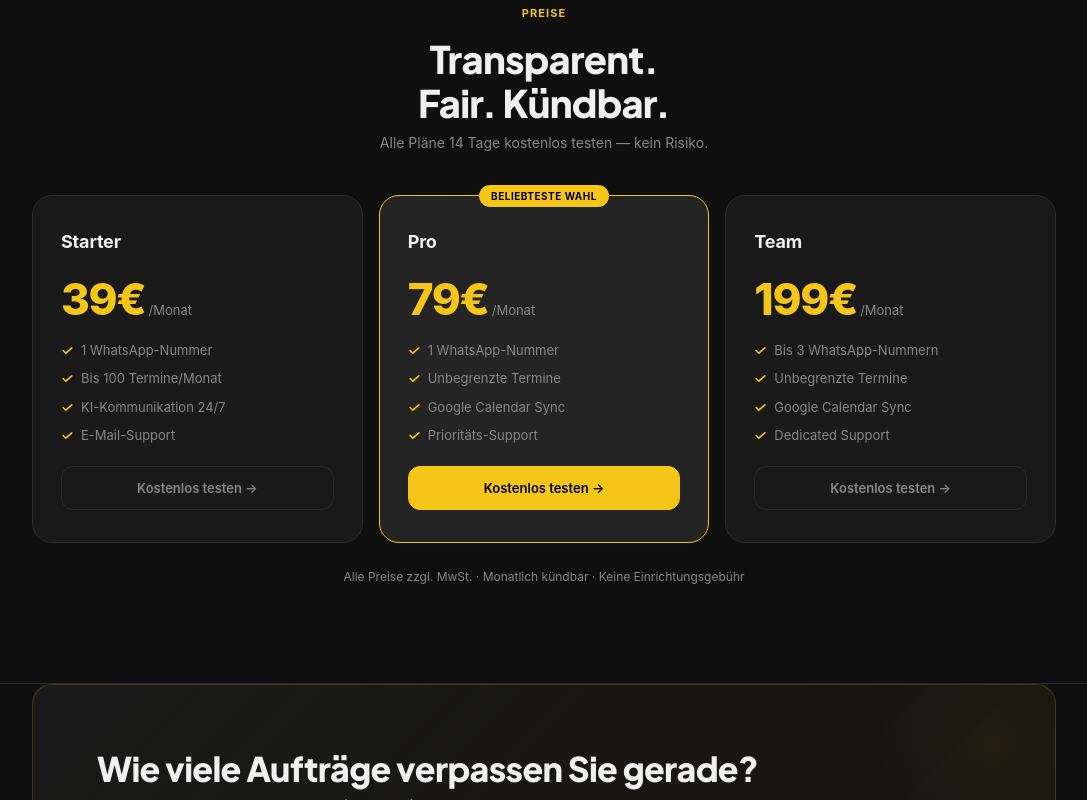
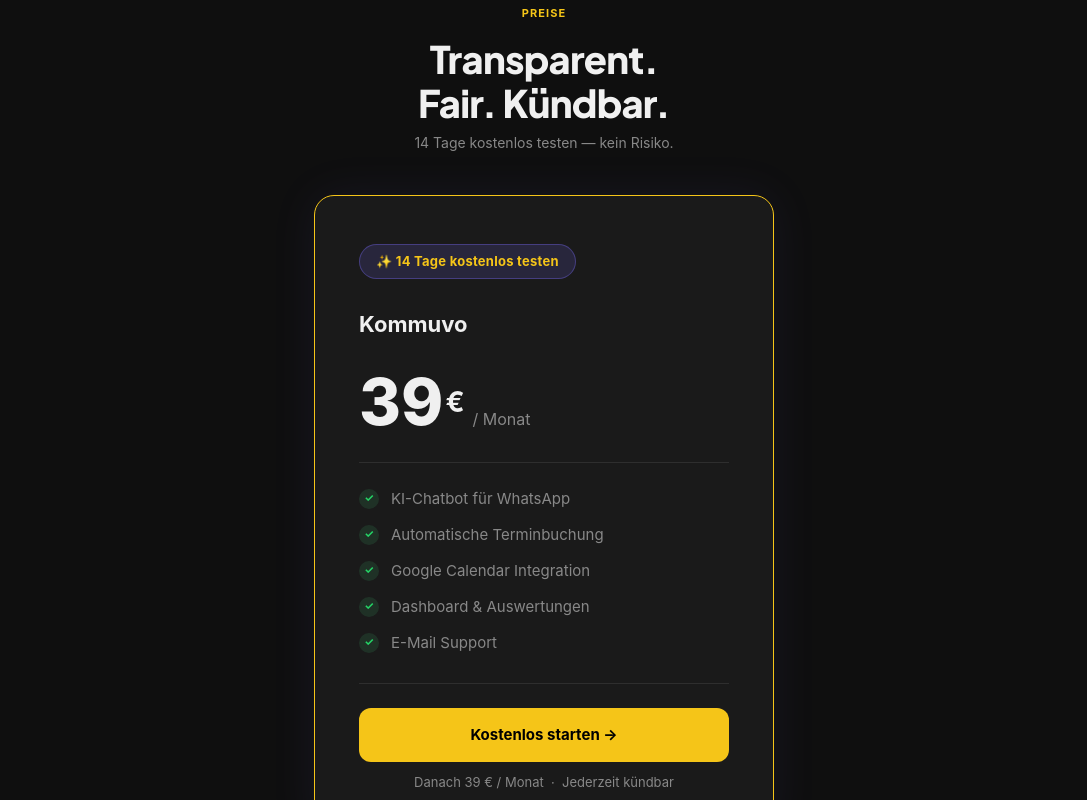
Before and after one commit to LukasBoerger/handwerkbot-frontend, an Angular app: page / in a window 1280 px wide. Shown: the part 2000-2800 px from the top of the page, without its empty margins (96-1183 px from the left). Built offline with nearby package versions, Linux system fonts and the light colour scheme.

Commit message:
pricing landing page

```diff
--- a/src/app/pages/landing/landing.html
+++ b/src/app/pages/landing/landing.html
@@ -101,33 +101,29 @@
 <section class="pricing">
   <div class="section-label">Preise</div>
   <h2>Transparent.<br>Fair. Kündbar.</h2>
-  <p class="pricing-sub">Alle Pläne 14 Tage kostenlos testen — kein Risiko.</p>
-  <div class="pricing-grid">
-    @for (plan of plans; track plan.name) {
-      <div class="pricing-card" [class.highlighted]="plan.highlight">
-        @if (plan.highlight) {
-          <div class="popular-badge">Beliebteste Wahl</div>
-        }
-        <div class="plan-name">{{ plan.name }}</div>
+  <p class="pricing-sub">14 Tage kostenlos testen — kein Risiko.</p>
+  <div class="plan-wrapper">
+    <div class="plan-card">
+      <div class="trial-badge">✨ 14 Tage kostenlos testen</div>
+      <div class="plan-name">Kommuvo</div>
       <div class="plan-price">
-          <span class="price-amount">{{ plan.price }}€</span>
-          <span class="price-period">/Monat</span>
+        <span class="price-amount">39</span>
+        <span class="price-currency">€</span>
+        <span class="price-period">/ Monat</span>
       </div>
       <ul class="plan-features">
-          @for (f of plan.features; track f) {
+        @for (f of features; track f) {
           <li>
-              <svg class="check-icon" viewBox="0 0 12 12" fill="none" aria-hidden="true">
-                <path d="M2 6l2.5 2.5L10 3.5" stroke="currentColor" stroke-width="1.5" stroke-linecap="round" stroke-linejoin="round"/>
-              </svg>
-              {{ f }}
+            <span class="feature-check">✓</span>
+            <span>{{ f }}</span>
           </li>
         }
       </ul>
-        <a class="btn-plan" [class.btn-plan-primary]="plan.highlight" routerLink="/register">
-          Kostenlos testen →
-        </a>
+      <div class="plan-actions">
+        <a class="btn-cta" routerLink="/register">Kostenlos starten →</a>
+        <p class="cta-note">Danach 39 € / Monat &nbsp;·&nbsp; Jederzeit kündbar</p>
       </div>
-    }
+    </div>
   </div>
   <p class="pricing-note">Alle Preise zzgl. MwSt. · Monatlich kündbar · Keine Einrichtungsgebühr</p>
 </section>
--- a/src/app/pages/landing/landing.scss
+++ b/src/app/pages/landing/landing.scss
@@ -391,114 +391,139 @@
   margin-bottom: 40px;
 }
 
-.pricing-grid {
-  display: grid;
-  grid-template-columns: repeat(3, 1fr);
-  gap: 16px;
+.plan-wrapper {
+  display: flex;
+  justify-content: center;
   margin-bottom: 24px;
-
-  @media (max-width: 768px) { grid-template-columns: 1fr; gap: 14px; }
 }
 
-.pricing-card {
+.trial-badge {
+  display: inline-flex;
+  align-items: center;
+  gap: 6px;
+  background: rgba(124, 110, 255, 0.15);
+  border: 1px solid rgba(124, 110, 255, 0.35);
+  color: var(--accent);
+  font-size: 13px;
+  font-weight: 700;
+  padding: 6px 16px;
+  border-radius: 100px;
+  letter-spacing: 0.02em;
+  align-self: flex-start;
+}
+
+.feature-check {
+  display: flex;
+  align-items: center;
+  justify-content: center;
+  width: 20px;
+  height: 20px;
+  background: rgba(74, 222, 128, 0.12);
+  color: var(--green);
+  border-radius: 50%;
+  font-size: 11px;
+  font-weight: 700;
+  flex-shrink: 0;
+}
+
+.plan-card {
   background: var(--bg-2);
-  border: 1px solid var(--border);
+  border: 1px solid var(--accent);
   border-radius: var(--radius-lg);
-  padding: 32px 28px;
+  padding: 48px 44px 40px;
+  width: 100%;
+  max-width: 460px;
   display: flex;
   flex-direction: column;
-  gap: 20px;
+  gap: 28px;
+  text-align: left;
   position: relative;
-  text-align: left;
-  transition: border-color 0.2s;
+  box-shadow: 0 0 48px rgba(124, 110, 255, 0.08);
 
-  @media (max-width: 480px) { padding: 24px 20px; }
+  @media (max-width: 480px) { padding: 36px 24px 32px; }
 
-  &.highlighted {
-    border-color: var(--accent);
-    background: var(--bg-3);
+  .plan-name {
+    font-size: 22px;
+    font-weight: 700;
+    color: var(--text);
   }
-
-  .popular-badge {
-    position: absolute;
-    top: -11px; left: 50%;
-    transform: translateX(-50%);
-    background: var(--accent);
-    color: #000;
-    font-size: 10px;
-    font-weight: 700;
-    padding: 3px 12px;
-    border-radius: 100px;
-    white-space: nowrap;
-    letter-spacing: 0.05em;
-    text-transform: uppercase;
-  }
-
-  .plan-name { font-size: 18px; font-weight: 700; color: var(--text); letter-spacing: -0.01em; }
 
   .plan-price {
     display: flex;
     align-items: baseline;
-    gap: 3px;
+    gap: 2px;
 
     .price-amount {
-      font-size: 44px;
+      font-size: 64px;
       font-weight: 800;
-      color: var(--accent);
+      color: var(--text);
       line-height: 1;
-      letter-spacing: -0.03em;
     }
 
-    .price-period { font-size: 13px; color: var(--text-muted); }
+    .price-currency {
+      font-size: 28px;
+      font-weight: 700;
+      color: var(--text);
+      align-self: flex-start;
+      margin-top: 10px;
+    }
+
+    .price-period {
+      font-size: 16px;
+      color: var(--text-muted);
+      margin-left: 6px;
+    }
   }
 
   .plan-features {
     list-style: none;
-    padding: 0; margin: 0;
+    padding: 0;
+    margin: 0;
     display: flex;
     flex-direction: column;
-    gap: 9px;
-    flex: 1;
+    gap: 12px;
+    border-top: 1px solid var(--border);
+    padding-top: 24px;
 
     li {
-      font-size: 13px;
-      color: var(--text-muted);
-      line-height: 1.5;
       display: flex;
       align-items: center;
-      gap: 7px;
+      gap: 12px;
+      font-size: 15px;
+      color: var(--text-muted);
     }
   }
-}
 
-.check-icon {
-  width: 13px; height: 13px;
-  color: var(--accent);
-  flex-shrink: 0;
-}
+  .plan-actions {
+    display: flex;
+    flex-direction: column;
+    gap: 10px;
+    border-top: 1px solid var(--border);
+    padding-top: 24px;
+  }
 
-.btn-plan {
-  display: inline-flex;
-  align-items: center;
-  justify-content: center;
-  padding: 11px 20px;
-  background: transparent;
-  color: var(--text-muted);
-  border: 1px solid var(--border);
-  border-radius: var(--radius);
-  font-weight: 600;
-  font-size: 13px;
-  transition: all 0.2s;
-  text-align: center;
-
-  &:hover { border-color: var(--accent); color: var(--accent); }
-
-  &.btn-plan-primary {
+  .btn-cta {
+    display: inline-flex;
+    align-items: center;
+    justify-content: center;
+    gap: 8px;
+    width: 100%;
+    padding: 15px 24px;
     background: var(--accent);
     color: #000;
-    border-color: var(--accent);
+    border-radius: var(--radius);
+    font-weight: 700;
+    font-size: 15px;
+    transition: opacity 0.2s;
+    text-align: center;
+    &:hover { opacity: 0.88; }
+  }
 
-    &:hover { opacity: 0.85; }
+  .cta-note {
+    font-size: 13px;
+    color: var(--text-muted);
+    text-align: center;
+    margin: 0;
   }
 }
 
--- a/src/app/pages/landing/landing.ts
+++ b/src/app/pages/landing/landing.ts
@@ -8,25 +8,12 @@
   styleUrl: './landing.scss',
 })
 export class Landing {
-  plans = [
-    {
-      name: 'Starter',
-      price: '39',
-      highlight: false,
-      features: ['1 WhatsApp-Nummer', 'Bis 100 Termine/Monat', 'KI-Kommunikation 24/7', 'E-Mail-Support'],
-    },
-    {
-      name: 'Pro',
-      price: '79',
-      highlight: true,
-      features: ['1 WhatsApp-Nummer', 'Unbegrenzte Termine', 'Google Calendar Sync', 'Prioritäts-Support'],
-    },
-    {
-      name: 'Team',
-      price: '199',
-      highlight: false,
-      features: ['Bis 3 WhatsApp-Nummern', 'Unbegrenzte Termine', 'Google Calendar Sync', 'Dedicated Support'],
-    },
+  features = [
+    'KI-Chatbot für WhatsApp',
+    'Automatische Terminbuchung',
+    'Google Calendar Integration',
+    'Dashboard & Auswertungen',
+    'E-Mail Support',
   ];
 
   steps = [
```
Lines whose indentation alone changed are shown as unchanged.
